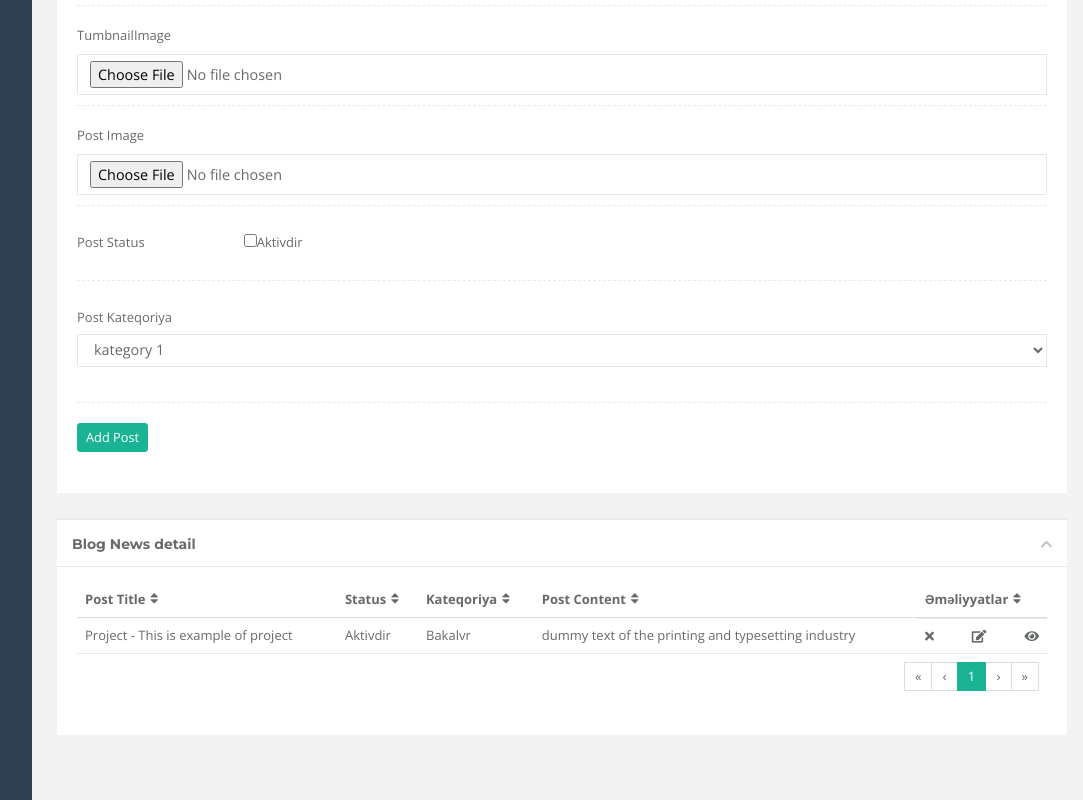
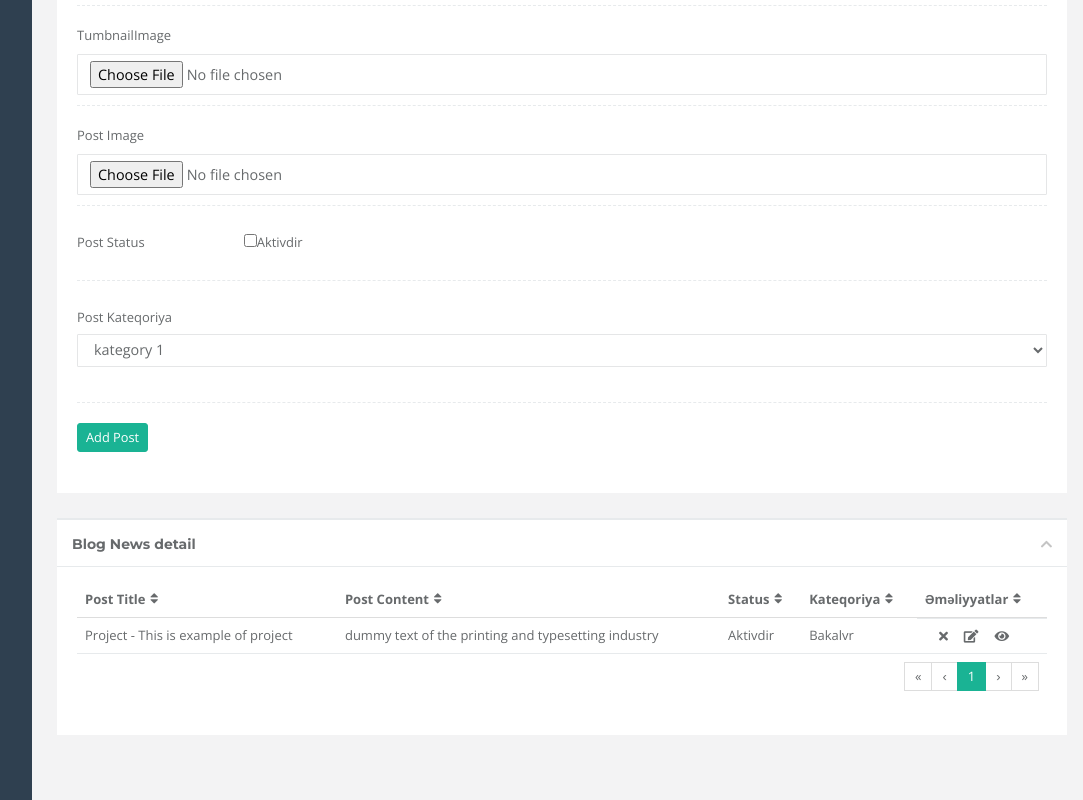
Before and after one commit to muradorucov/StartUpWiseTime, a website: page ADMIN/blog.html in a window 1280 px wide. Shown: the part 448-1248 px from the top of the page, without its empty margins (188-1271 px from the left). Drawn offline with nearby package versions, Linux system fonts and the light colour scheme.

Commit message:
blog table icon center

```diff
--- a/ADMIN/blog.html
+++ b/ADMIN/blog.html
@@ -298,30 +298,29 @@
                                     <thead>
                                         <tr>
                                             <th data-toggle="true">Post Title</th>
+                                            <th>Post Content</th>
                                             <th>Status</th>
                                             <th>Kateqoriya</th>
-                                            <th>Post Content</th>
                                             <th>Əməliyyatlar</th>
                                         </tr>
                                     </thead>
                                     <tbody>
                                         <tr>
                                             <td>Project - This is example of project</td>
+                                            <td>dummy text of the printing and typesetting industry </td>
                                             <td>Aktivdir</td>
                                             <td>Bakalvr</td>
-                                            <td>dummy text of the printing and typesetting industry </td>
-                                            <td class="d-flex justify-content-between">
-                                                <a class="#!">
+                                            <td class="d-flex justify-content-center">
+                                                <a class="mr-3">
                                                     <i class="fa fa-times"></i>
                                                 </a>
-                                                <a class="#!">
+                                                <a class="mr-3">
                                                     <i class="fa fa-edit"></i>
                                                 </a>
-                                                <a class="#!">
+                                                <a class="mr-3">
                                                     <i class="fas fa-eye"></i>
                                                 </a>
                                             </td>
-
                                         </tr>
                                     </tbody>
                                     <tfoot>
```
